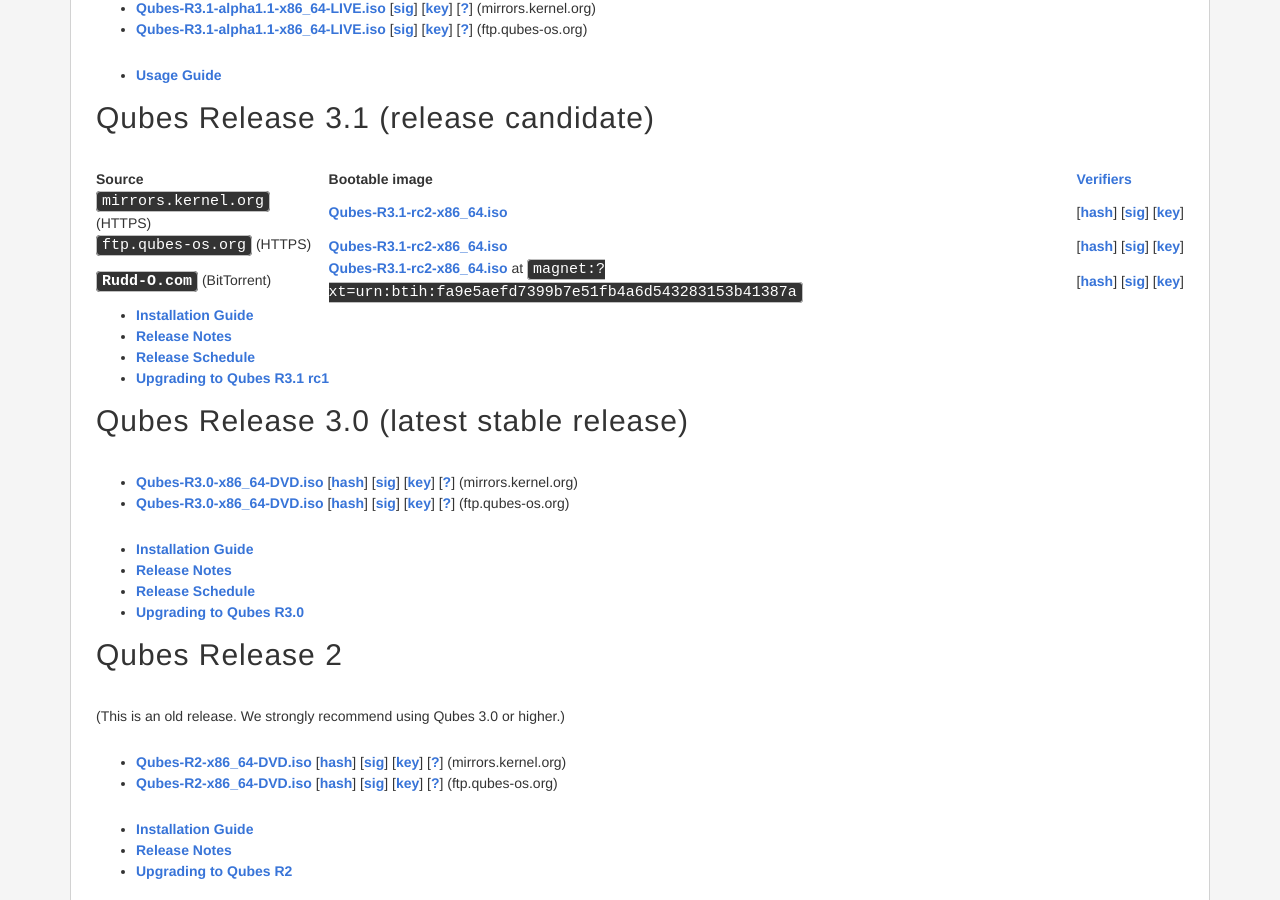
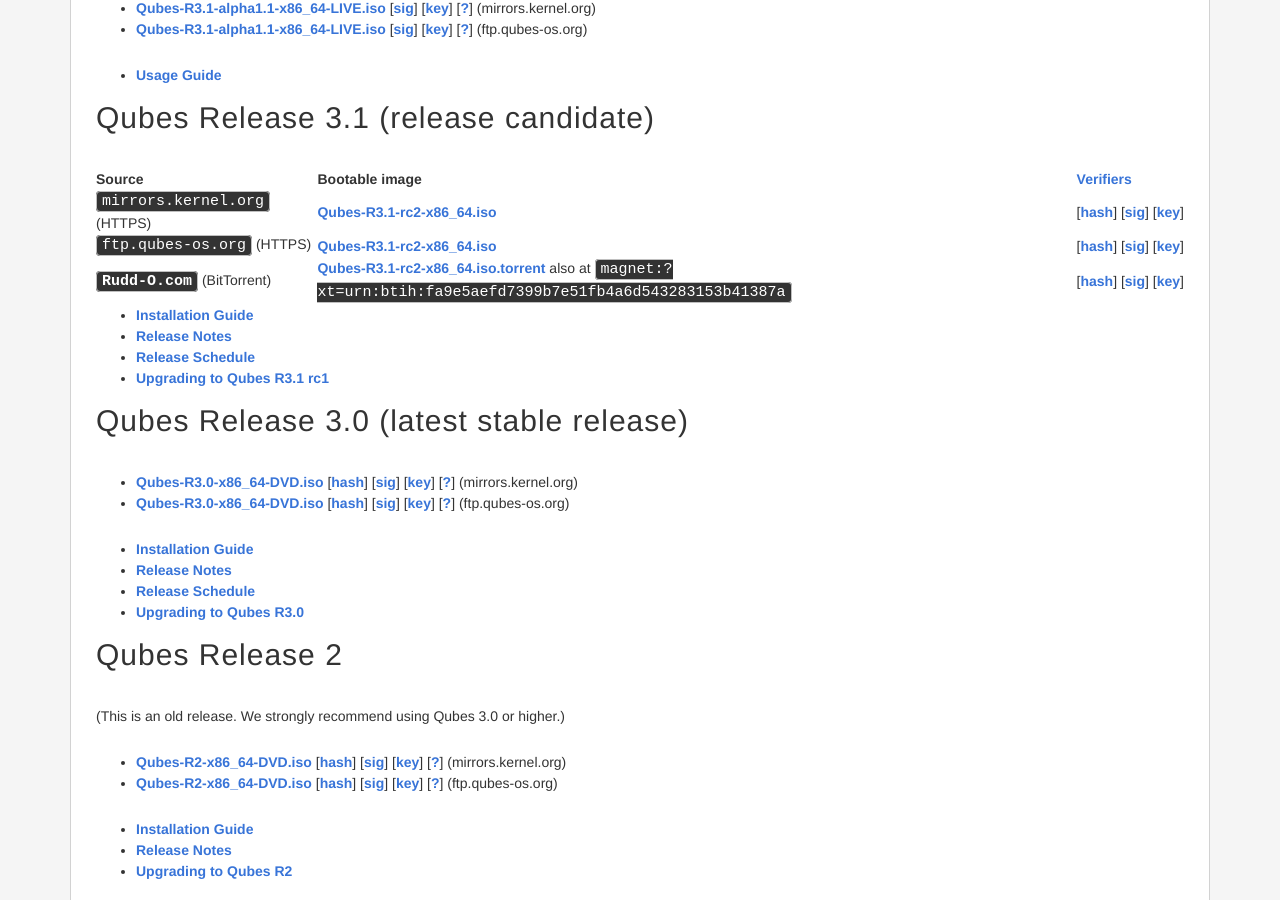
Before and after one commit to QubesOS/qubesos.github.io, a Jekyll site: the page built from pages/downloads.md, in a window 1280 px wide and 900 px high, scrolled down 500 px. Built offline with Jekyll 4.4.1, drawn with Linux system fonts in a browser that asks for light colours; some web fonts are replaced.

Commit message:
Clarify what is it that people are downloading, it's not the iso

```diff
--- a/pages/downloads.md
+++ b/pages/downloads.md
@@ -42,7 +42,7 @@ Qubes Release 3.1 (release candidate)
 | ------------------------------------------------ | --------------- | --------------------------------------- |
 | `mirrors.kernel.org` (HTTPS)                     | [**Qubes-R3.1-rc2-x86_64.iso**](https://mirrors.kernel.org/qubes/iso/Qubes-R3.1-rc2-x86_64.iso)  | [[hash](https://mirrors.kernel.org/qubes/iso/Qubes-R3.1-rc2-x86_64.iso.DIGESTS)]&nbsp;[[sig](https://mirrors.kernel.org/qubes/iso/Qubes-R3.1-rc2-x86_64.iso.asc)]&nbsp;[[key](https://keys.qubes-os.org/keys/qubes-release-3-signing-key.asc)] |
 | `ftp.qubes-os.org`   (HTTPS)                     | [**Qubes-R3.1-rc2-x86_64.iso**](https://ftp.qubes-os.org/iso/Qubes-R3.1-rc2-x86_64.iso) | [[hash](https://ftp.qubes-os.org/iso/Qubes-R3.1-rc2-x86_64.iso.DIGESTS)]&nbsp;[[sig](https://ftp.qubes-os.org/iso/Qubes-R3.1-rc2-x86_64.iso.asc)]&nbsp;[[key](https://keys.qubes-os.org/keys/qubes-release-3-signing-key.asc)] |
-| [`Rudd-O.com`](https://rudd-o.com/) (BitTorrent) | [**Qubes-R3.1-rc2-x86_64.iso**](https://rudd-o.com/downloads/qubes/Qubes-R3.1-rc2-x86_64.iso.torrent) at `magnet:?xt=urn:btih:fa9e5aefd7399b7e51fb4a6d543283153b41387a` | [[hash](https://mirrors.kernel.org/qubes/iso/Qubes-R3.1-rc2-x86_64.iso.DIGESTS)]&nbsp;[[sig](https://mirrors.kernel.org/qubes/iso/Qubes-R3.1-rc2-x86_64.iso.asc)]&nbsp;[[key](https://keys.qubes-os.org/keys/qubes-release-3-signing-key.asc)] |
+| [`Rudd-O.com`](https://rudd-o.com/) (BitTorrent) | [**Qubes-R3.1-rc2-x86_64.iso.torrent**](https://rudd-o.com/downloads/qubes/Qubes-R3.1-rc2-x86_64.iso.torrent) also at `magnet:?xt=urn:btih:fa9e5aefd7399b7e51fb4a6d543283153b41387a` | [[hash](https://mirrors.kernel.org/qubes/iso/Qubes-R3.1-rc2-x86_64.iso.DIGESTS)]&nbsp;[[sig](https://mirrors.kernel.org/qubes/iso/Qubes-R3.1-rc2-x86_64.iso.asc)]&nbsp;[[key](https://keys.qubes-os.org/keys/qubes-release-3-signing-key.asc)] |
 
 -   [**Installation Guide**](/doc/installation-guide/)
 -   [Release Notes](/doc/releases/3.1/release-notes/)
```
